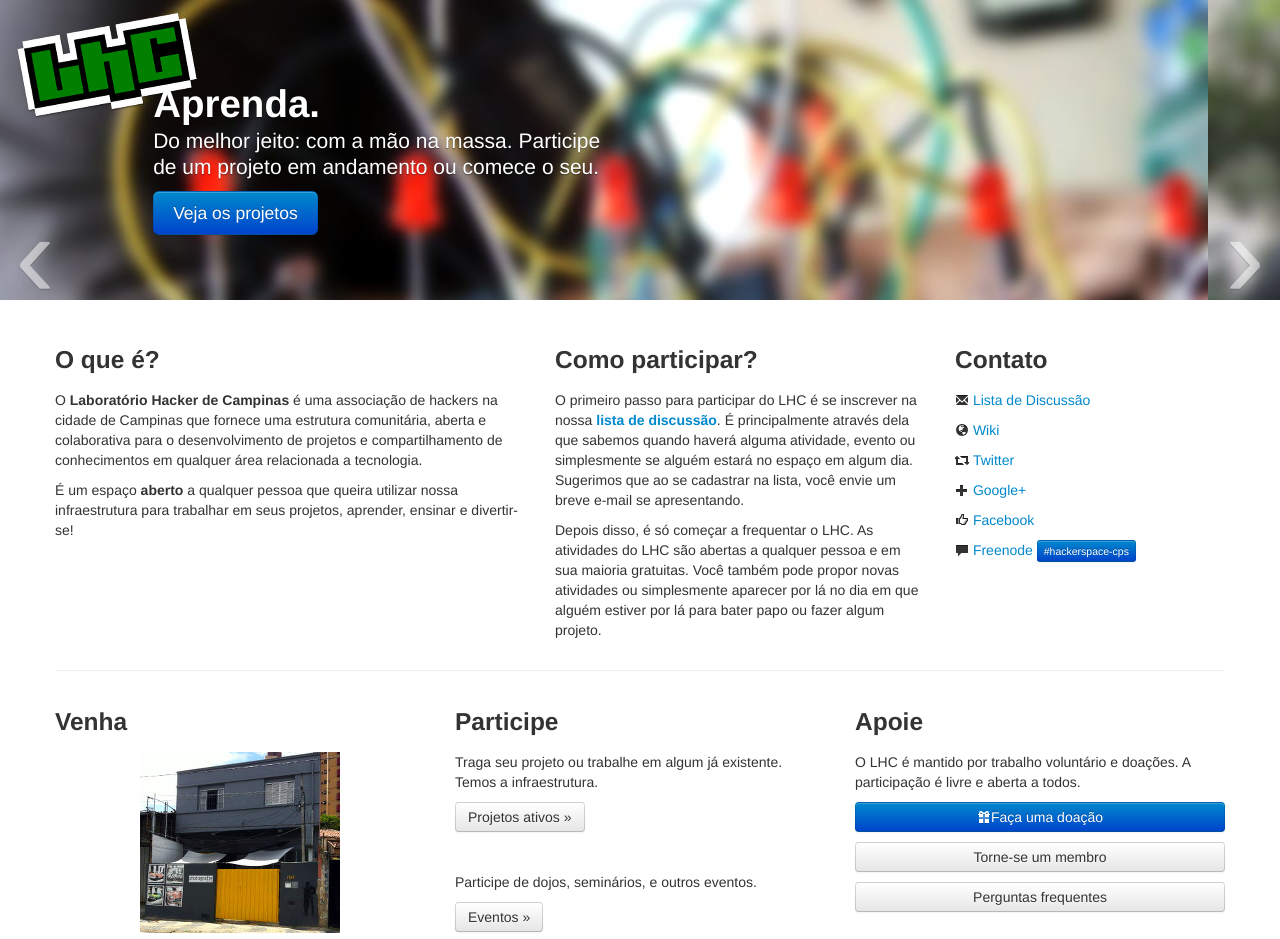
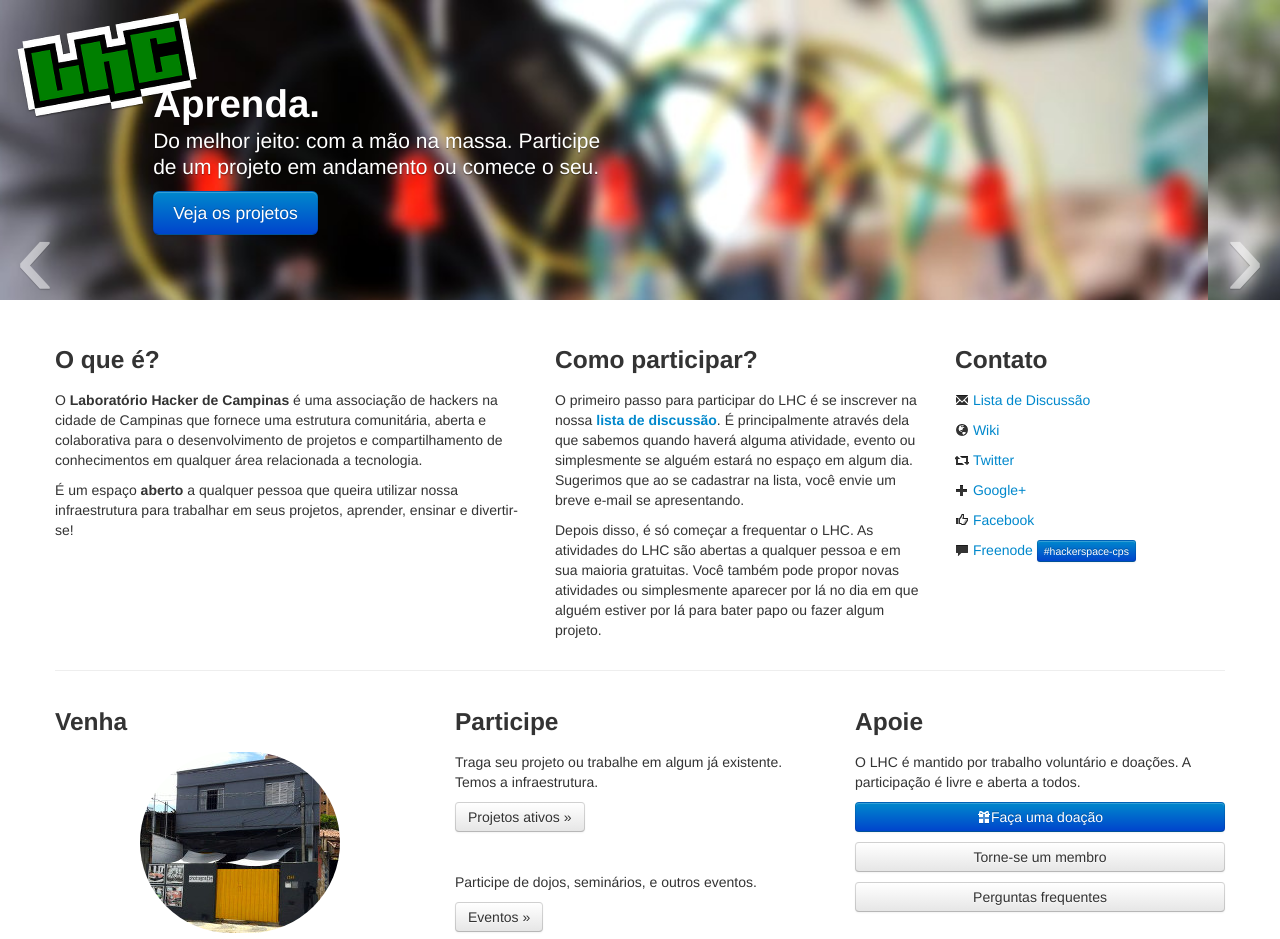
Before and after one commit to lhc/landing-page, a plain HTML site: page index.html in a window 1280 px wide. Shown: the top 939 px of the page. Drawn offline with Linux system fonts and the light colour scheme; no server answers.

Commit message:
Deixa imagem da fachada em um circulo

```diff
--- a/index.html
+++ b/index.html
@@ -161,7 +161,7 @@ body {
         <div class="span4">
           <h3>Venha</h3>
           <p align="center">
-          <img src="landing-page/assets/img/fachada.jpg">
+          <img src="landing-page/assets/img/fachada.jpg" class="img-circle">
           </p>
 		  <p id="endereco_sob_foto">Avenida Orozimbo Maia, 1264<br>
 		  Campinas - SP</p>
```
